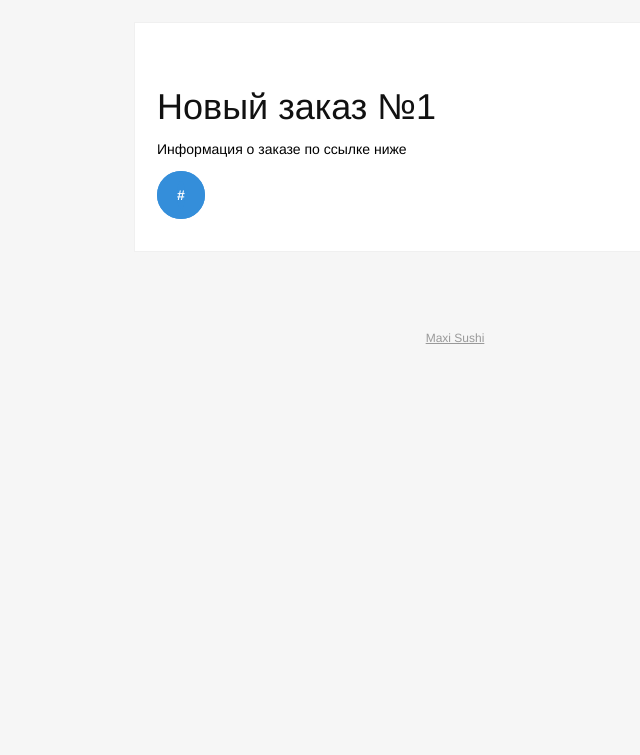
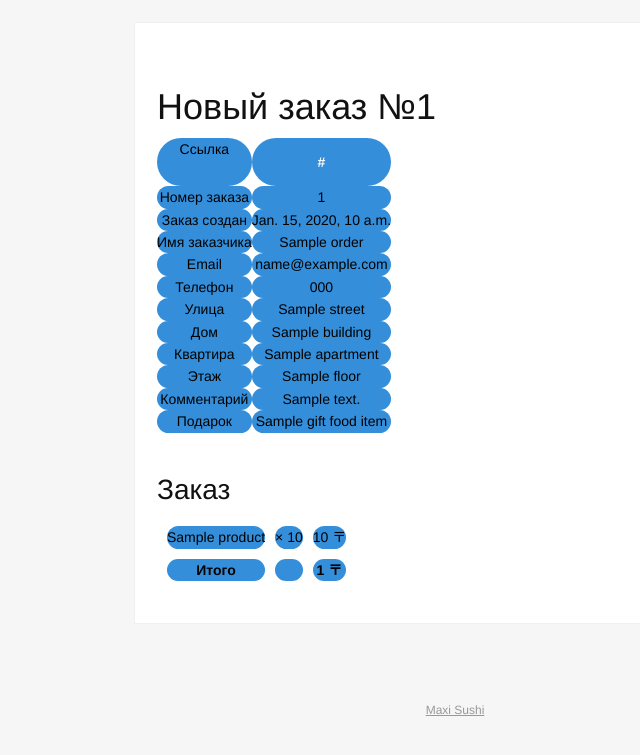
Before and after one commit to roboxdev/fuchtard, a Django app: template fuchtard/order/templates/order/email_new_order.html in a window 1280 px wide. Shown: the top 755 px of the page, without its empty margins (185-825 px from the left). Run offline with Django 3.2, Linux system fonts and the light colour scheme; the template is opened without the code that fills it: most values are stand-ins (such as "Sample title", 1, 10 or a date in 2020).

Commit message:
new order email template changed

```diff
--- a/fuchtard/order/templates/order/email_new_order.html
+++ b/fuchtard/order/templates/order/email_new_order.html
@@ -16,13 +16,72 @@
           <table>
             <tr>
               <td>
-                <h1>Новый заказ №{{ order_hashed_id }}</h1>
-                <p>Информация о заказе по ссылке ниже</p>
+                <h1>Новый заказ №{{ order.hashed_id }}</h1>
                 <table class="btn-primary" cellpadding="0" cellspacing="0" border="0">
                   <tr>
+                    <td>Ссылка</td>
                     <td>
                       <a href="{{ order_url }}">{{ order_url }}</a>
                     </td>
+                  </tr>
+                  <tr>
+                    <td>Номер заказа</td>
+                    <td>{{ order.hashed_id }}</td>
+                  </tr>
+                  <tr>
+                    <td>Заказ создан</td>
+                    <td>{{ order.order_created_timestamp }}</td>
+                  </tr>
+                  <tr>
+                    <td>Имя заказчика</td>
+                    <td>{{ order.name }}</td>
+                  </tr>
+                  <tr>
+                    <td>Email</td>
+                    <td>{{ order.email }}</td>
+                  </tr>
+                  <tr>
+                    <td>Телефон</td>
+                    <td>{{ order.phone }}</td>
+                  </tr>
+                  <tr>
+                    <td>Улица</td>
+                    <td>{{ order.address.street }}</td>
+                  </tr>
+                  <tr>
+                    <td>Дом</td>
+                    <td>{{ order.address.building }}</td>
+                  </tr>
+                  <tr>
+                    <td>Квартира</td>
+                    <td>{{ order.address.apartment }}</td>
+                  </tr>
+                  <tr>
+                    <td>Этаж</td>
+                    <td>{{ order.address.floor }}</td>
+                  </tr>
+                  <tr>
+                    <td>Комментарий</td>
+                    <td>{{ order.comment }}</td>
+                  </tr>
+                  <tr>
+                    <td>Подарок</td>
+                    <td>{{ order.gift_food_item.title }}</td>
+                  </tr>
+                </table>
+                <h2>Заказ</h2>
+                <table class="btn-primary" cellpadding="0" cellspacing="10" border="0">
+                  {% for cart_item in order.cart.cartitem_set.all %}
+                    <tr>
+                      <td>{{ cart_item.product.title }}</td>
+                      <td><span>×</span><span> {{ cart_item.quantity }}</span></td>
+                      <td>  {{ cart_item.history_price }} 〒</td>
+                    </tr>
+                  {% endfor %}
+                  <tr>
+                    <td><b>Итого</b></td>
+                    <td></td>
+                    <td><b>{{ order.cart.total_price }} 〒</b></td>
                   </tr>
                 </table>
               </td>
--- a/fuchtard/order/templates/order/email_new_order.txt
+++ b/fuchtard/order/templates/order/email_new_order.txt
@@ -1,2 +1,3 @@
-asdf
-{{ order_url }}
+Новый заказ №{{ order.hashed_id }}
+
+Ссылка: {{ order_url }}
--- a/fuchtard/order/views.py
+++ b/fuchtard/order/views.py
@@ -103,7 +103,7 @@ class OrderCheckoutView(CreateView):
             'template': 'order/email_new_order',
             'template_params': {
                 'order_url': order_absolute_url,
-                'order_hashed_id': order_hashed_id,
+                'order': self.object,
             },
             'subject': 'Новый заказ №{}'.format(order_hashed_id),
             'from_email': settings.FUCHTARD_NOREPLY_EMAIL,
```
